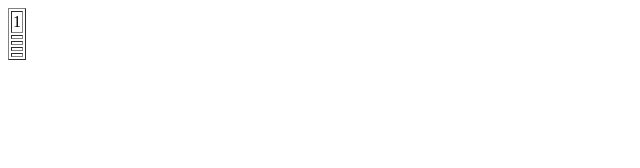
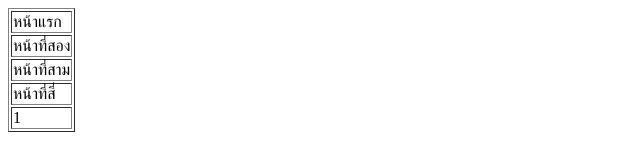
Before and after one commit to nonp2552/testgit4, a plain HTML site: page index.html in a window 1280 px wide. Shown: the whole page, without its empty margins (0-640 px from the left). Drawn offline with Linux system fonts and the light colour scheme.

Commit message:
menu thai

```diff
--- a/index.html
+++ b/index.html
@@ -7,19 +7,19 @@
 <body>
 	<table border="1">
 		<tr>
-			<td>1</td>
+			<td>หน้าแรก</td>
 		</tr>
 		<tr>
-			<td></td>
+			<td>หน้าที่สอง</td>
 		</tr>
 		<tr>
-			<td></td>
+			<td>หน้าที่สาม</td>
 		</tr>
 		<tr>
-			<td></td>
+			<td>หน้าที่สี่</td>
 		</tr>
 		<tr>
-			<td></td>
+			<td>1</td>
 		</tr>
 	</table>
 
```
